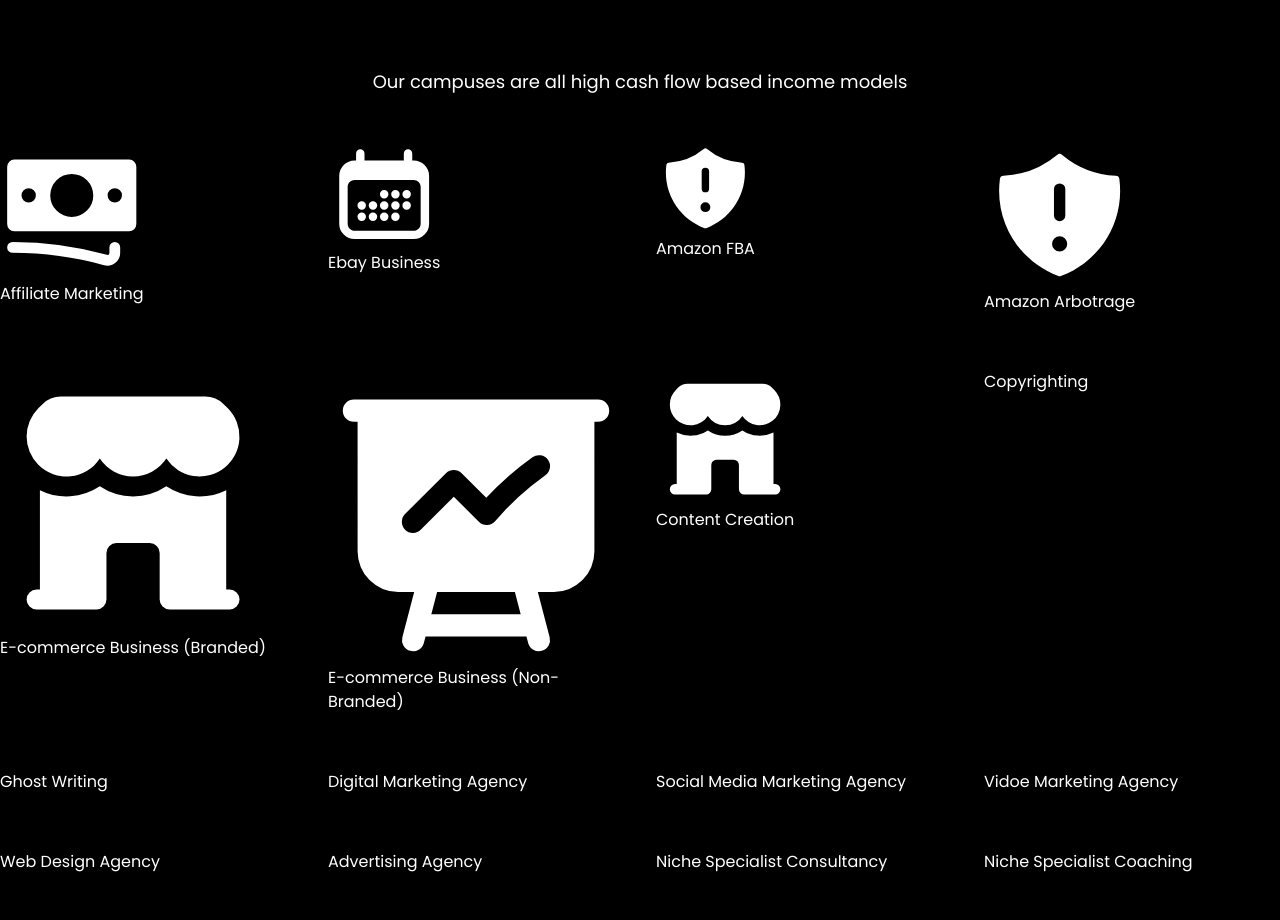
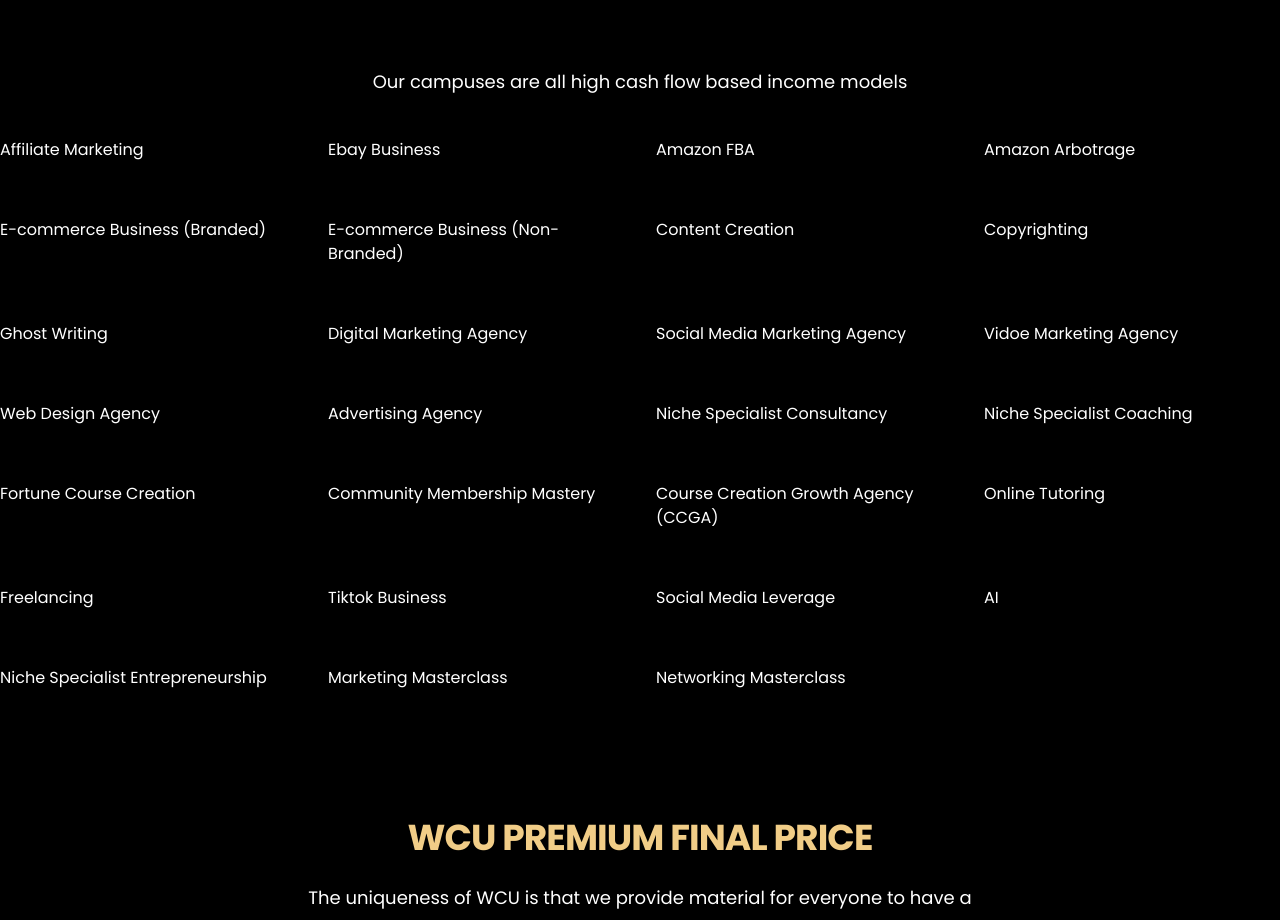
Before and after one commit to Ajaiyeoba/wcu-project, a React (Vite) app: page / in a window 1280 px wide. Shown: the part 3220-4140 px from the top of the page. Built offline with nearby package versions, Linux system fonts and the light colour scheme.

Commit message:
removed the campus icons to fixed a bug

```diff
--- a/src/pages/Campuses.jsx
+++ b/src/pages/Campuses.jsx
@@ -203,7 +203,7 @@
                   <a href={product.href}>
                     <span className=" w-2 h-2 text-custom-ter hover:transition ease-in-out duration-300 hover:text-custom-sec hover:rotate-180">
                       {" "}
-                      {product.icon}
+                      {/* {product.icon} */}
                     </span>
                     <span aria-hidden="true" className=" inset-0" />
                     {product.name}
```
